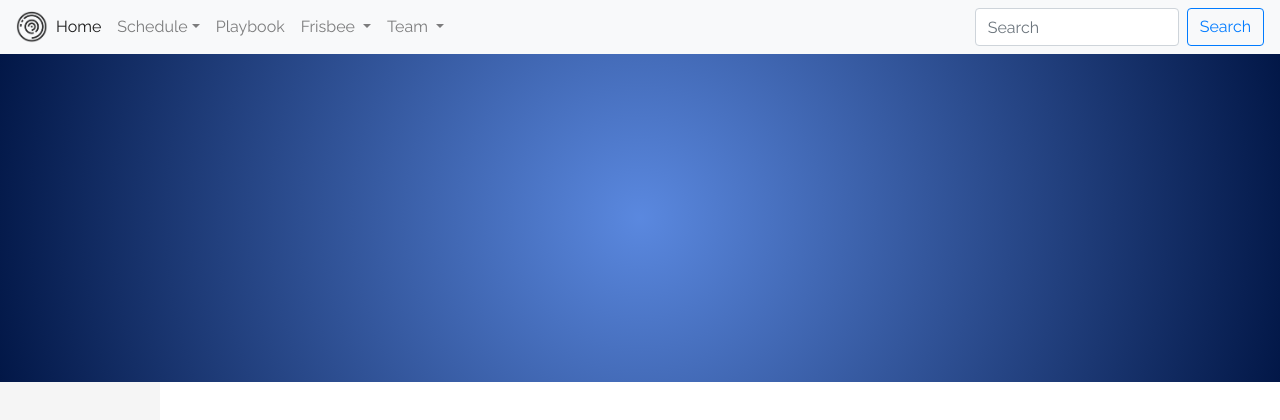
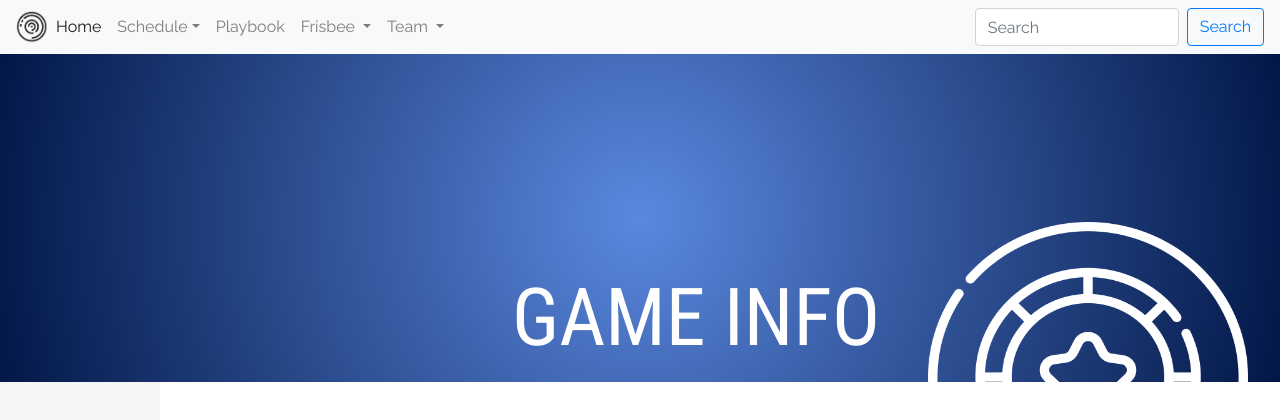
Before and after one commit to miwhag/ultimate-frontend, a plain HTML site: page game_info.html in a window 1280 px wide. Drawn offline with nearby package versions, Linux system fonts and the light colour scheme; some packages are replaced by stand-ins of ours; no server answers.

Commit message:
updated game info header

```diff
--- a/game_info.css
+++ b/game_info.css
@@ -1,4 +1,5 @@
 @import url('https://fonts.googleapis.com/css?family=Raleway&display=swap');
+@import url('https://fonts.googleapis.com/css?family=Roboto+Condensed&display=swap');
 
 /* http://meyerweb.com/eric/tools/css/reset/
    v2.0 | 20110126
@@ -25,7 +26,7 @@ time, mark, audio, video {
 	font: inherit;
 	vertical-align: baseline;
 }
-HTML5 display-role reset for older browsers
+/* HTML5 display-role reset for older browsers */
 article, aside, details, figcaption, figure,
 footer, header, hgroup, menu, nav, section {
 	display: block;
@@ -49,7 +50,7 @@ table {
 	border-spacing: 0;
 }
 
-/* ########################### */
+/* ####################################### */
 
 
 body{
@@ -57,19 +58,31 @@ body{
 }
 
 header {
-    display: flex;
-    justify-content: center;
 	height: 20.5em;
 	background: rgb(54,110,216);
 	background: radial-gradient(circle, rgba(54,110,216,0.8211659663865546) 0%, rgba(2,23,71,1) 100%);
+    display: flex;
+    justify-content: flex-end;
 }
 
-.header-text{
+.header-title{
+    display: flex;
+    color: white;
     font-size: 5em;
-    color: white;
-    text-align: center;
-    align-self: center;
+    align-self: flex-end;
+    padding-bottom: 0.3em;
+    font-family: 'Roboto Condensed', sans-serif;
 }
+
+.disc-picture{
+	width:20em;
+	height:11em;
+	padding-top: 1em;
+	align-self: flex-end;
+	margin-right: 2em;
+	margin-left: 3em;
+	}
+
 
 main{
     display: flex;
@@ -115,13 +128,6 @@ height: 15em;
     padding: 0.1em;
     padding-left: 0.5em;
 }
-.header-title{
-    color: black;
-    font-size: 4em;
-    align-self: center;
-    padding-right: em;
-}
-
 
 .small-frisbee-logo{
 	width: 2em;
@@ -139,13 +145,10 @@ h5,h4{
     margin: 1em;
 }
 
-
-/* Always set the map height explicitly to define the size of the div
- * element that contains the map. */
  #map {
     height: 100%;
   }
-  /* Optional: Makes the sample page fill the window. */
+
   html, body {
     height: 100%;
     margin: 0;
--- a/game_info.js
+++ b/game_info.js
@@ -1,19 +1,22 @@
 const searchParams = new URLSearchParams(window.location.search)
 const id = searchParams.get('id')
-const header = document.querySelector('header')
 const main = document.querySelector('.rival-vs-home-section')
 const gameInfoSection = document.querySelector('.game-info-section')
+const header = document.querySelector('header')
+
+let headerTitle = document.createElement('h1')
+let headerImg = document.createElement('img')
+headerImg.src = '/photos/disc.png'
+headerImg.className = 'disc-picture'
+headerTitle.className = 'header-title'
+headerTitle.innerText = "GAME INFO"
+header.append(headerTitle, headerImg)
 
 
 fetch(`http://localhost:3000/team_games/${id}`)
 .then(response => response.json())
 .then(teamObject=> {
     console.log(teamObject)
-
-        let pageTitle = document.createElement('h2')
-        pageTitle.innerText = "MATCHUP"
-        pageTitle.className = "header-text"
-
         let teamDiv = document.createElement('div')
         let rivalDiv = document.createElement('div')
         teamDiv.className = 'team-div'
@@ -57,7 +60,7 @@ fetch(`http://localhost:3000/team_games/${id}`)
         locationAddress.innerText = teamObject.game.location.address
         vs.innerText = "VS"
 
-        header.append(pageTitle)
+
         gameInfoSection.append( date, time, locationName, locationAddress)
         main.append( teamDiv, vs, rivalDiv)
         teamDiv.append(teamImageContainer,teamName, teamColor)
```
Also changed, not shown: index.html (+0 -7 lines).
